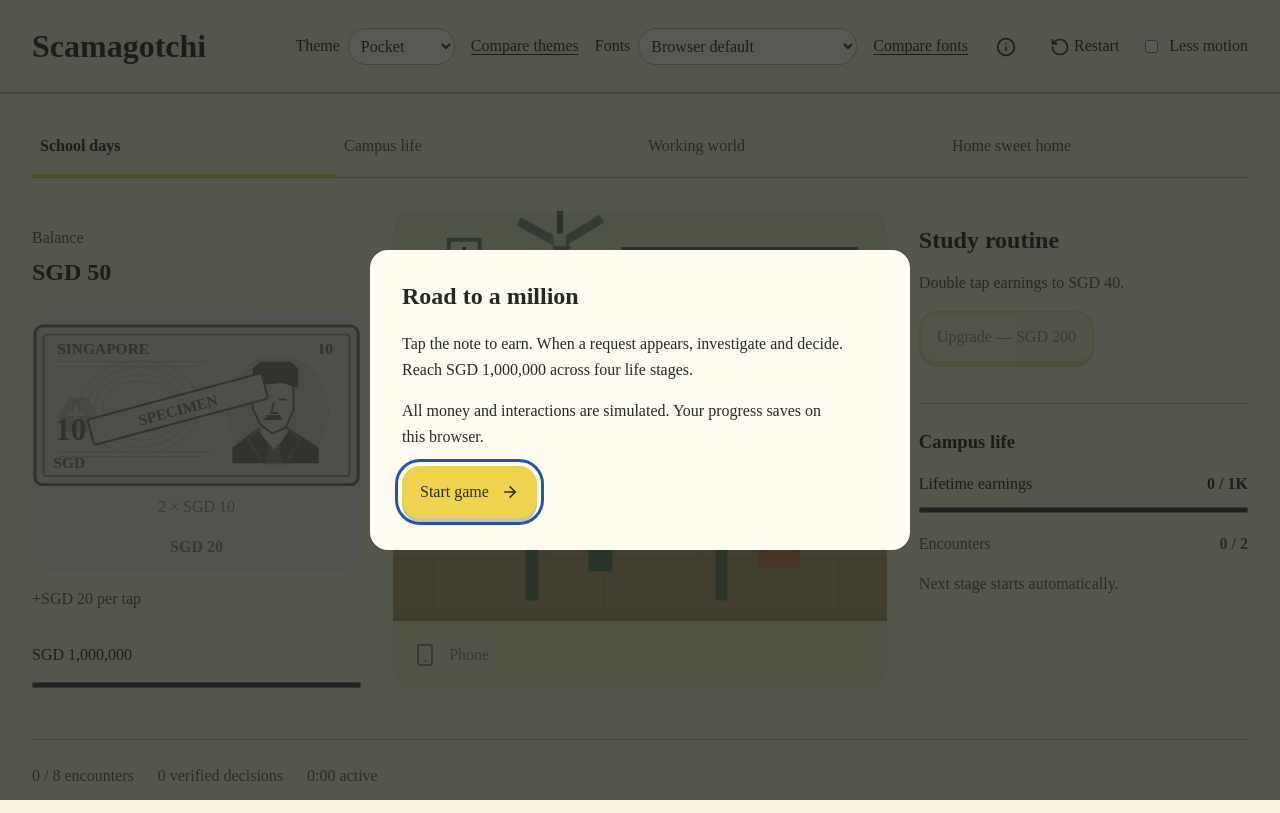
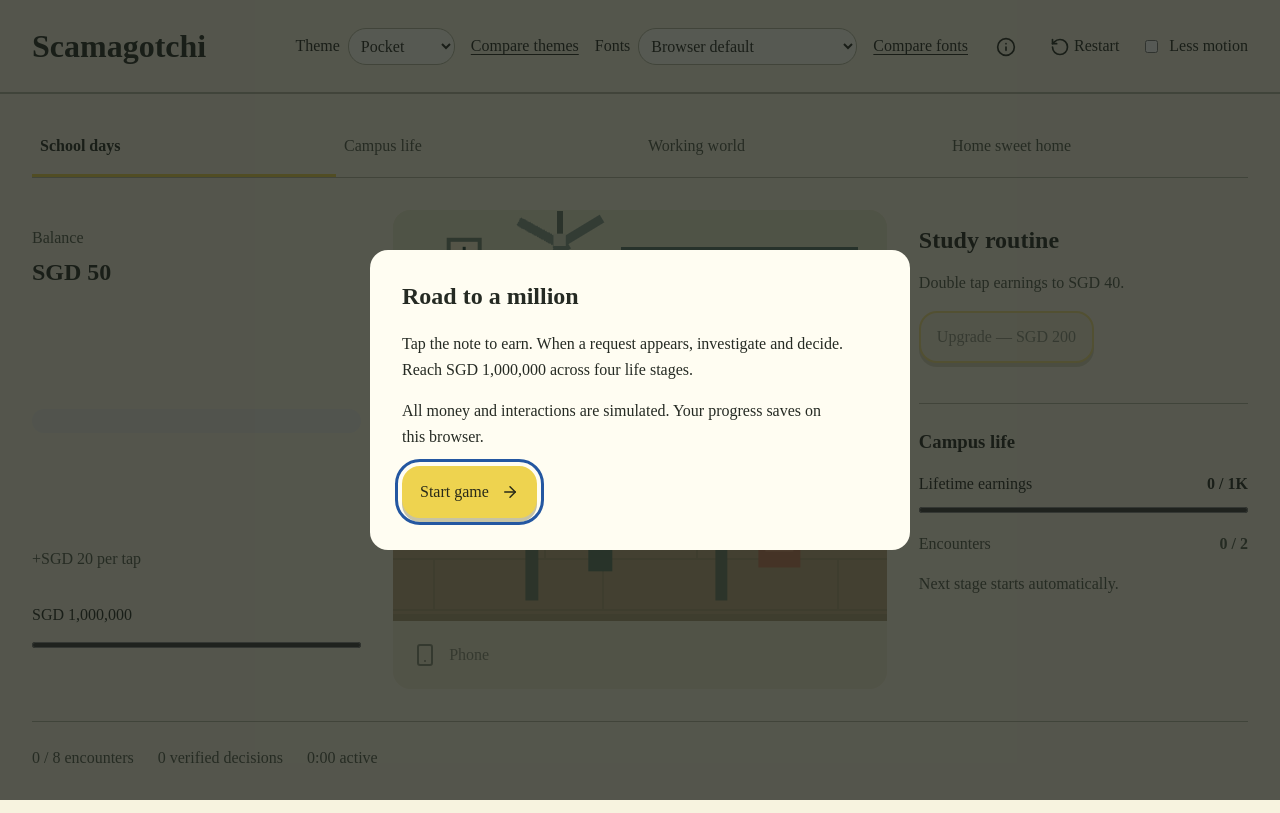
Before and after one commit to jiroprudencio/digital4good-hackathon, a React (Vite) app: page / in a window 1280 px wide. Built offline with nearby package versions, Linux system fonts and the light colour scheme.

Commit message:
feat(game): render stage denominations as counted cash stacks

```diff
--- a/src/Scene.module.css
+++ b/src/Scene.module.css
@@ -24,6 +24,8 @@
 .banknote { width: 100%; height: auto; display: block; overflow: visible; }
 .earnNotes { display: grid; gap: 16px; }
 .noteGroup { display: grid; gap: 8px; text-align: center; }
+.cashStack { display: block; position: relative; width: 100%; aspect-ratio: 340 / 225; }
+.stackedNote { position: absolute; width: calc(100% - var(--spread)); left: calc(var(--i) * var(--step)); top: calc((var(--count) - 1 - var(--i)) * var(--step)); }
 .earnNotes > strong { text-align: center; }
 .mascot { width: 86px; height: 86px; flex: 0 0 auto; image-rendering: pixelated; }
 .still * { animation: none !important; }
--- a/src/Scene.tsx
+++ b/src/Scene.tsx
@@ -1,4 +1,5 @@
 import { useId } from 'react'
+import type { CSSProperties } from 'react'
 import styles from './Scene.module.css'
 import { noteBundle } from './notes'
 import { money } from './content'
@@ -167,12 +168,16 @@ export function Banknote({ className = '', denomination = 10 }: { className?: st
   </svg>;
 }
 
-export function EarnNotes({ cents }: { cents: number }) {
-  const bundle = noteBundle(cents);
+export function EarnNotes({ cents, stage }: { cents: number; stage: number }) {
+  const bundle = noteBundle(cents, stage);
   return <span className={styles.earnNotes} data-testid="note-bundle" aria-label={`Note bundle totals SGD ${money(cents)} per click`}>
-    {bundle.notes.map(note => <span className={styles.noteGroup} key={note.denomination}><Banknote denomination={note.denomination} /><span>{note.count} × SGD {note.denomination.toLocaleString('en-SG')}</span></span>)}
-    {bundle.remaining > 0 && <span>Coins: SGD {money(bundle.remaining)}</span>}
-    <strong>SGD {money(cents)}</strong>
+    {bundle.notes.map(note => <span className={styles.noteGroup} key={note.denomination}>
+      <span className={styles.cashStack} aria-hidden="true" style={{ '--count': note.count, '--step': `${Math.min(6, 60 / Math.max(1, note.count - 1))}px`, '--spread': `${Math.min(60, (note.count - 1) * 6)}px` } as CSSProperties}>
+        {Array.from({ length: note.count }, (_, i) => <span className={styles.stackedNote} key={i} data-testid="stacked-note" style={{ '--i': i } as CSSProperties}><Banknote denomination={note.denomination} /></span>)}
+      </span>
+      <span>{note.count} × SGD {note.denomination.toLocaleString('en-SG')}</span>
+    </span>)}
+    {bundle.remaining > 0 && <span>+ SGD {money(bundle.remaining)} bonus change</span>}
   </span>;
 }
 
--- a/src/notes.ts
+++ b/src/notes.ts
@@ -1,9 +1,8 @@
-export function noteBundle(cents: number) {
-  let remaining = cents;
-  const notes: { denomination: number; count: number }[] = [];
-  for (const denomination of [1000, 100, 50, 10, 2]) {
-    const count = Math.floor(remaining / (denomination * 100));
-    if (count) { notes.push({ denomination, count }); remaining -= count * denomination * 100; }
-  }
+export const STAGE_DENOMINATIONS = [10, 50, 100, 1000] as const;
+export function noteBundle(cents: number, stage: number) {
+  const denomination = STAGE_DENOMINATIONS[stage];
+  const count = Math.floor(cents / (denomination * 100));
+  const notes = count ? [{ denomination, count }] : [];
+  const remaining = cents - count * denomination * 100;
   return { notes, remaining };
 }
```
Also changed, not shown: 1 other file (tests, documents, lock files or other folders).
